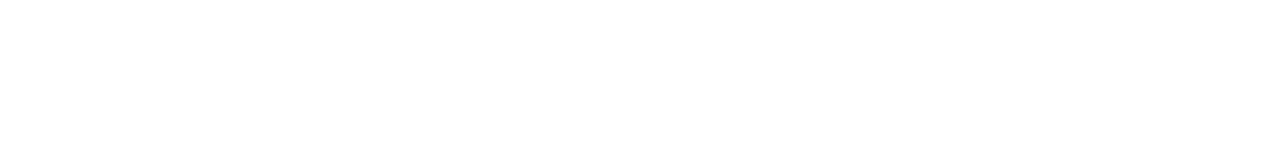
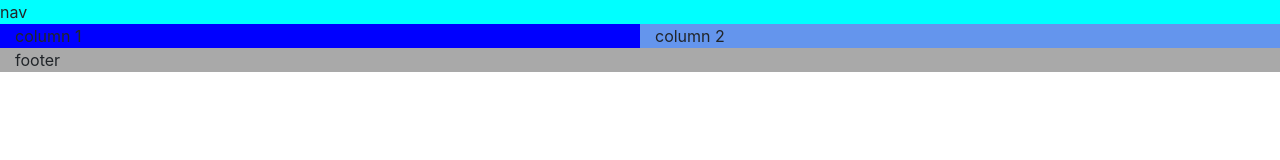
Before and after one commit to tararisin/collab-practice, a plain HTML site: page index.html in a window 1280 px wide. Drawn offline with nearby package versions, Linux system fonts and the light colour scheme.

Commit message:
I added a nav, left column, right column and footer

```diff
--- a/css/style.css
+++ b/css/style.css
@@ -0,0 +1,15 @@
+.nav{
+    background-color: aqua;
+}
+
+.left{
+    background-color: blue;
+}
+
+.right{
+    background-color: cornflowerblue;
+}
+
+.footer{
+    background-color: darkgray;
+}
--- a/index.html
+++ b/index.html
@@ -20,20 +20,29 @@
       remember to use the following steps to build out grid:
       1) decide if you want a container or container-fluid
       2) Then add a row
-      3) add your columns - (hint should only be two - left and right- with a size of 6)
+      3) add your columns inside row
      -->
 
-    <!-- Optional JavaScript; choose one of the two! -->
+     <div class="container-fluid">
+      <div class="row">
+        <div class="col nav">nav</div>
+      </div>
+      <div class="row">
+        <div class="col left">column 1</div>
+        <div class="col right">column 2</div>
+      </div>
+      <div class="row">
+        <div class="col footer">footer</div>
+      </div>
+     </div>
 
-    <!-- Option 1: jQuery and Bootstrap Bundle (includes Popper) -->
+
+
+
+    <!-- jQuery and Bootstrap Bundle (includes Popper) -->
     <script src="https://code.jquery.com/jquery-3.5.1.slim.min.js" integrity="sha384-DfXdz2htPH0lsSSs5nCTpuj/zy4C+OGpamoFVy38MVBnE+IbbVYUew+OrCXaRkfj" crossorigin="anonymous"></script>
     <script src="https://cdn.jsdelivr.net/npm/bootstrap@4.5.3/dist/js/bootstrap.bundle.min.js" integrity="sha384-ho+j7jyWK8fNQe+A12Hb8AhRq26LrZ/JpcUGGOn+Y7RsweNrtN/tE3MoK7ZeZDyx" crossorigin="anonymous"></script>
 
-    <!-- Option 2: jQuery, Popper.js, and Bootstrap JS
-    <script src="https://code.jquery.com/jquery-3.5.1.slim.min.js" integrity="sha384-DfXdz2htPH0lsSSs5nCTpuj/zy4C+OGpamoFVy38MVBnE+IbbVYUew+OrCXaRkfj" crossorigin="anonymous"></script>
-    <script src="https://cdn.jsdelivr.net/npm/popper.js@1.16.1/dist/umd/popper.min.js" integrity="sha384-9/reFTGAW83EW2RDu2S0VKaIzap3H66lZH81PoYlFhbGU+6BZp6G7niu735Sk7lN" crossorigin="anonymous"></script>
-    <script src="https://cdn.jsdelivr.net/npm/bootstrap@4.5.3/dist/js/bootstrap.min.js" integrity="sha384-w1Q4orYjBQndcko6MimVbzY0tgp4pWB4lZ7lr30WKz0vr/aWKhXdBNmNb5D92v7s" crossorigin="anonymous"></script>
-    -->
     <script src="js/bootstrap.bundle.min.js"></script>
   </body>
 </html>
```
